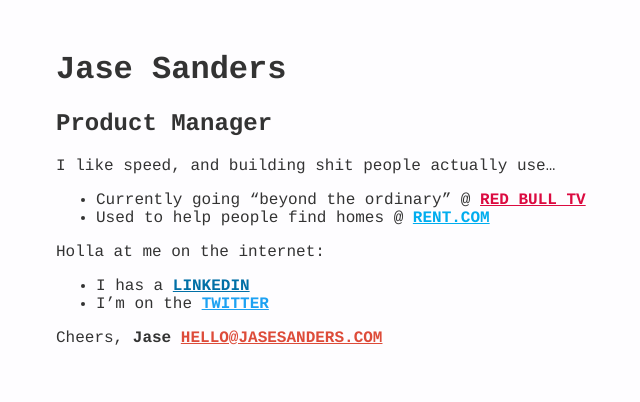
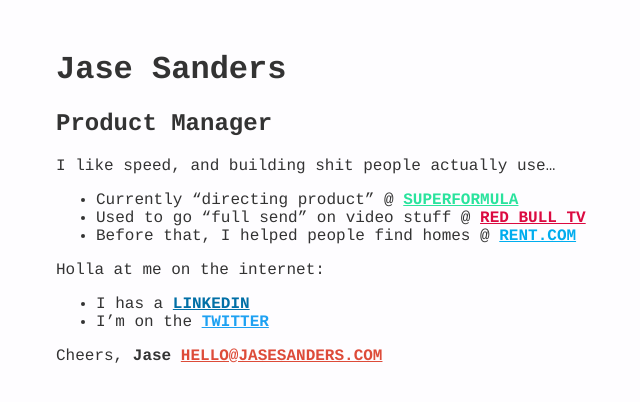
Before and after one commit to jasesanders/jasesanders.github.io, a Jekyll site: the page built from index.md, in a window 1280 px wide. Shown: the top 402 px of the page, without its empty margins (314-954 px from the left). Built offline with Jekyll 4.4.1, drawn with Linux system fonts in a browser that asks for light colours.

Commit message:
changed jobs a year ago lol

```diff
--- a/index.md
+++ b/index.md
@@ -6,8 +6,9 @@
 
 I like speed, and building shit people actually use...
 
-* Currently going "beyond the ordinary" @ <a href="https://www.redbull.tv" style="color:#db0a40">Red Bull TV</a>
-* Used to help people find homes @ <a href="http://www.rent.com/" style="color:#00adee">Rent.com</a>
+* Currently "directing product" @ <a href="https://superformula.com" style="color:rgb(42, 227, 157)">Superformula</a>
+* Used to go "full send" on video stuff @ <a href="https://www.redbull.tv" style="color:#db0a40">Red Bull TV</a>
+* Before that, I helped people find homes @ <a href="https://www.rent.com/" style="color:#00adee">Rent.com</a>
 
 Holla at me on the internet:
 * I has a <a href="https://www.linkedin.com/in/jasesanders" style="color:#006fa6" rel="me">LinkedIn</a>
```
